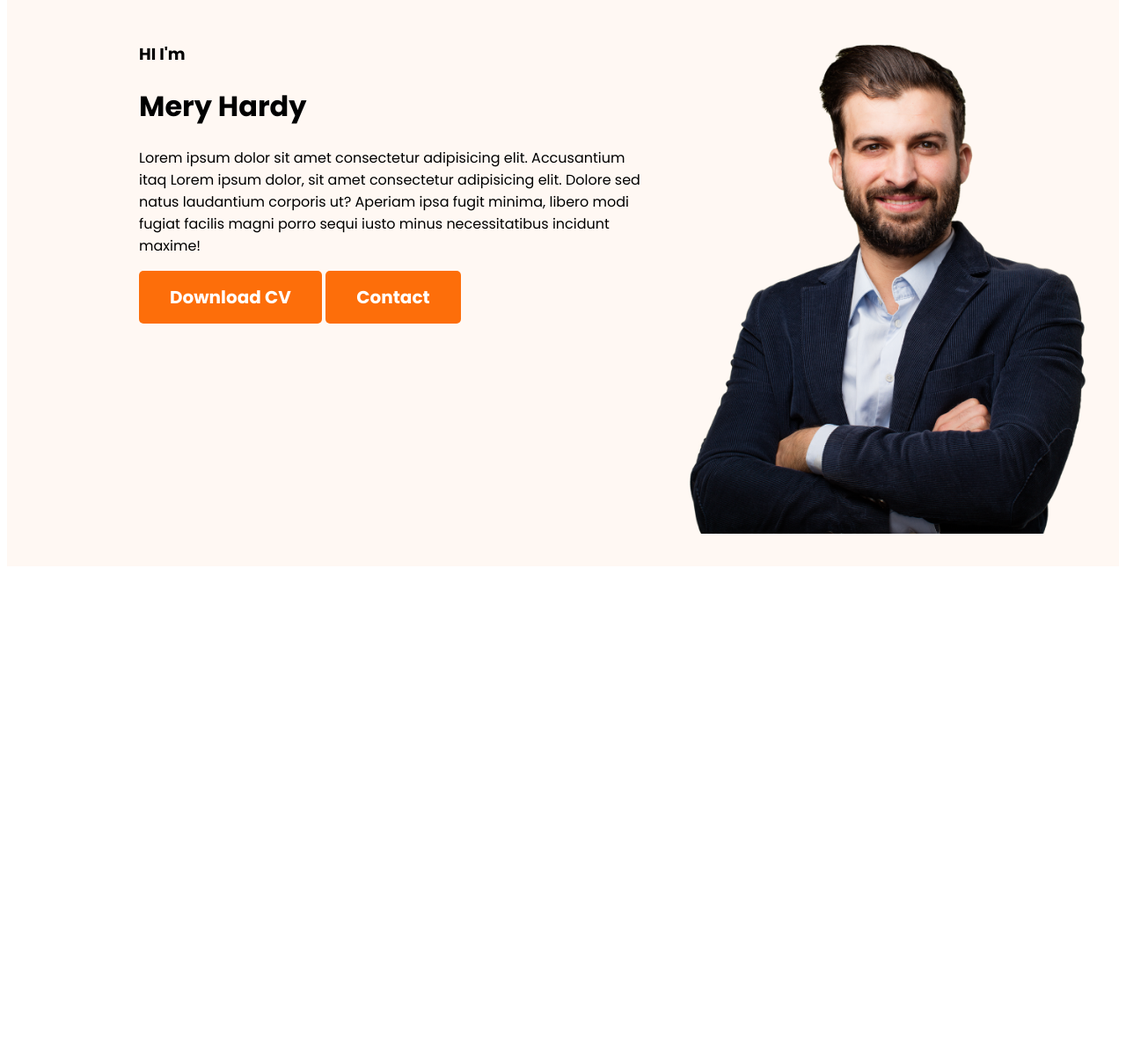
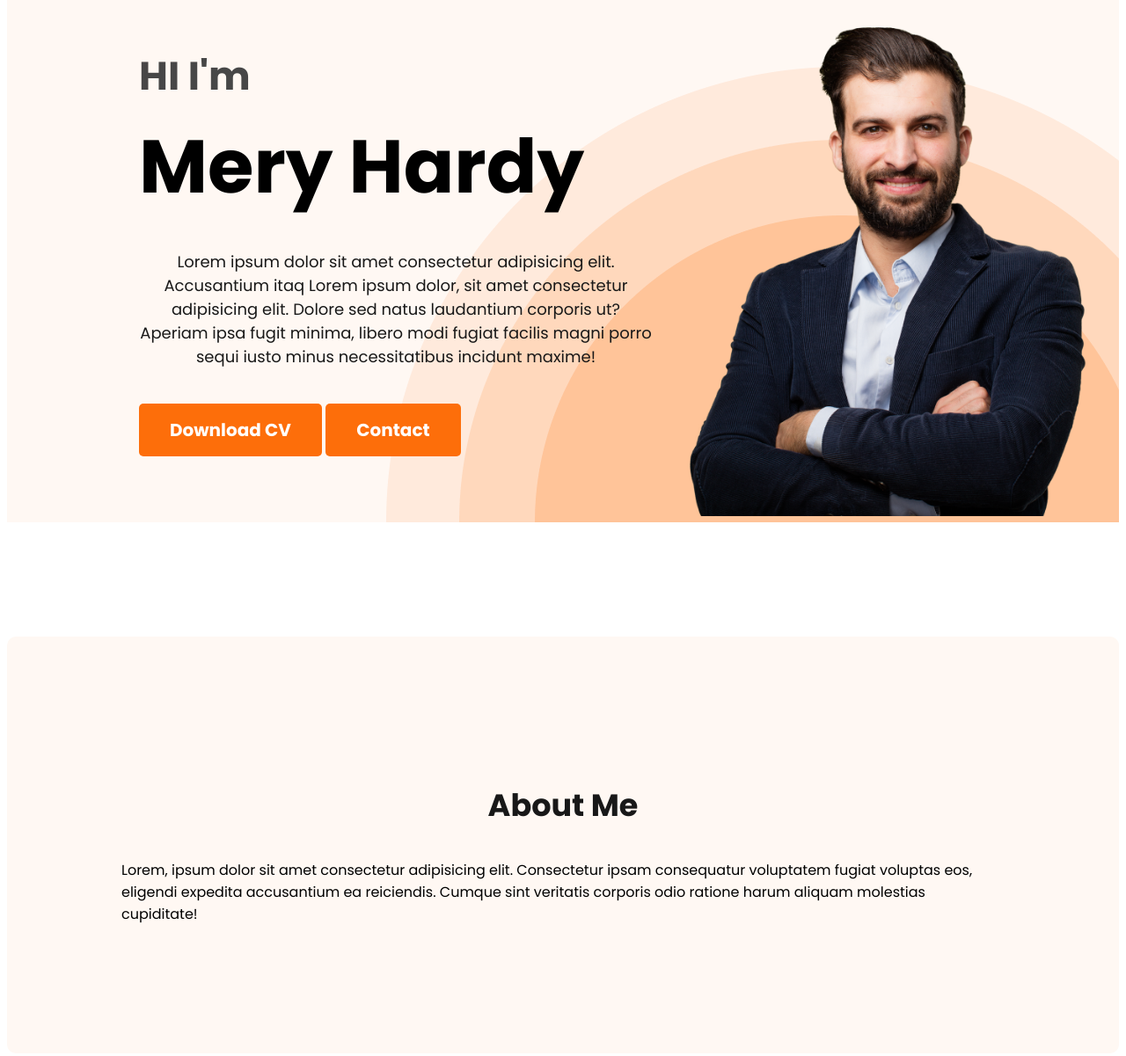
Before and after one commit to nasimrifat101/web-developer-portfolio, a plain HTML site: page index.html in a window 1280 px wide. Shown: the part 200-1401 px from the top of the page at 88% size. Before the commit the page ends 852 px from the top, so only its background shows below. Drawn offline with Linux system fonts and the light colour scheme.

Commit message:
about section added

```diff
--- a/index.html
+++ b/index.html
@@ -19,22 +19,27 @@
         </nav>
 
         <div class="banner">
-                <div>
+                <div class="banner-content">
                     <h3 class="banner-greetings">HI I'm</h3>
                     <h1 class="banner-title">Mery Hardy</h1>
-                    <p>Lorem ipsum dolor sit amet consectetur adipisicing elit. Accusantium itaq Lorem ipsum dolor, sit amet consectetur adipisicing elit. Dolore sed natus laudantium corporis ut? Aperiam ipsa fugit minima, libero modi fugiat facilis magni porro sequi iusto minus necessitatibus incidunt maxime!</p>
+                    <p class="banner-discription">Lorem ipsum dolor sit amet consectetur adipisicing elit. Accusantium itaq Lorem ipsum dolor, sit amet consectetur adipisicing elit. Dolore sed natus laudantium corporis ut? Aperiam ipsa fugit minima, libero modi fugiat facilis magni porro sequi iusto minus necessitatibus incidunt maxime!</p>
                     <button class="primary-btn">Download CV</button>
                     <button class="primary-btn">Contact</button>
                 </div>
                     <div>
                         <img class="profile-pic" src="images/hardy.png" alt="">
-
                     </div>
 
         </div>
     </header>
 
     <main>
+        <section class="about">
+            <h3 class="section-titles">
+                About Me
+            </h3>
+            <p>Lorem, ipsum dolor sit amet consectetur adipisicing elit. Consectetur ipsam consequatur voluptatem fugiat voluptas eos, eligendi expedita accusantium ea reiciendis. Cumque sint veritatis corporis odio ratione harum aliquam molestias cupiditate!</p>
+        </section>
 
     </main>
 
--- a/style.css
+++ b/style.css
@@ -1,5 +1,5 @@
 @import url('https://fonts.googleapis.com/css2?family=Poppins:wght@400;700;900&display=swap');
-
+/* shared styles */
 *{
     font-family: 'Poppins', sans-serif;
 }
@@ -17,17 +17,31 @@
     padding: 15px 35px;
 }
 
+.section-titles{
+    color: #181818;
+    text-align: center;
+    font-size: 35px;
+    font-weight: 700;
+}
+
+.banner-discription{
+    color: #181818;
+    text-align: center;
+    font-size: 18px;
+}
+
 /*nav related styles*/
 nav{
     display: flex;
     justify-content: space-between;
     align-items: center;
-    margin: 20px 5%;
+    margin: 10px 0%;
 }
 .nav-title{
     color: #181818;
     font-size: 45px;
     font-weight: 800;
+    margin-left: 5%;
 }
 
 nav > ul{
@@ -50,12 +64,46 @@ nav a{
 
 .header{
     background-color: #fff8f3;
+    background-image: url(images/header_bg.png);
+    background-repeat: no-repeat;
+    background-position: bottom right;
 }
 
 .banner{
-    padding: 30px 30px 30px 150px ;
+    padding: 30px 30px 0 150px ;
     display: flex;
+    align-content: center;
 }
+
+.banner-content{
+    max-width: 600px;
+}
+
 .banner .profile-pic{
     width: 500px;
 }
+.banner-greetings{
+    font-size: 45px;
+    color: #474747;
+    margin-bottom: 0;
+}
+.banner-title{
+    font-size: 85px;
+    font-weight: 700;
+    margin-top: 5px;
+    margin-bottom: 30px;
+}
+.banner-discription{
+    margin-bottom: 40px;
+    margin-top: 20px;
+}
+
+/* main section styles stars */
+/* about section */
+.about{
+    padding: 130px;
+    border-radius: 10px;
+    background-color: #fff8f3;
+    margin: 130px 0;
+
+}
```
